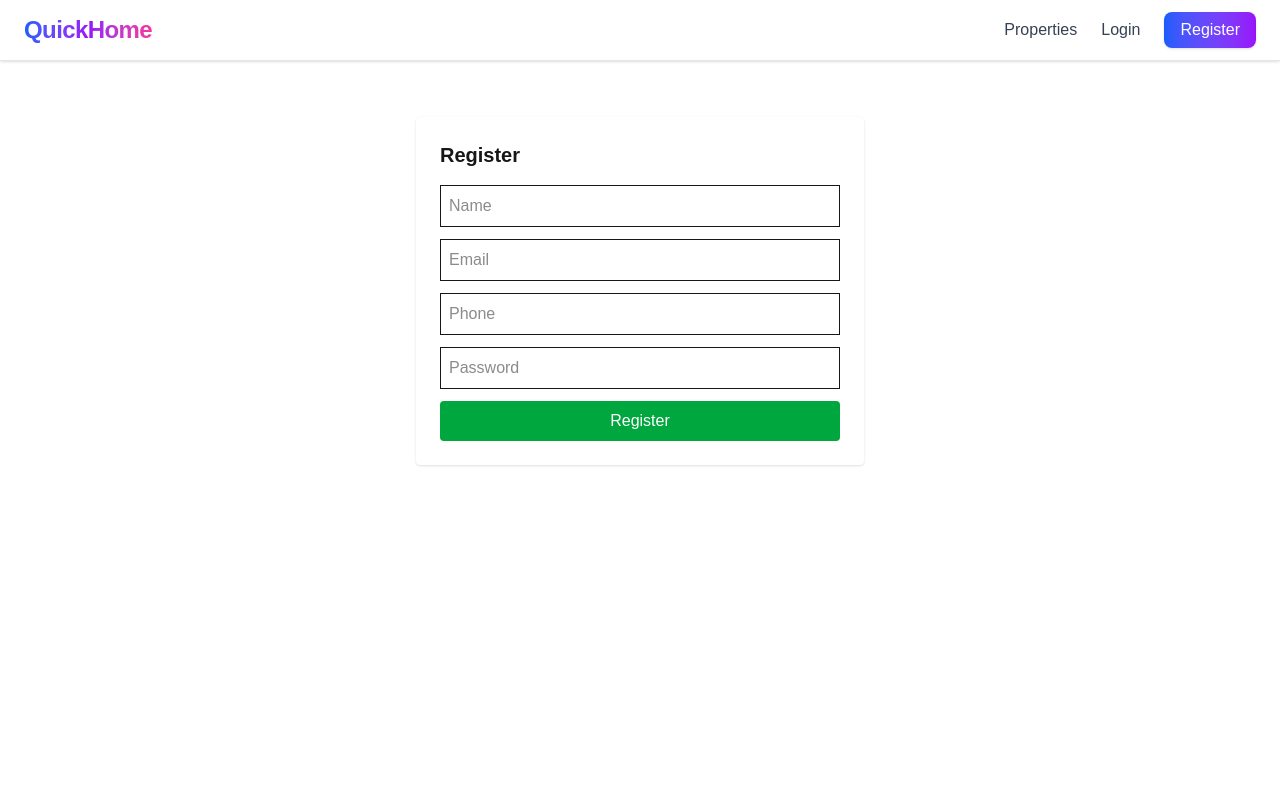
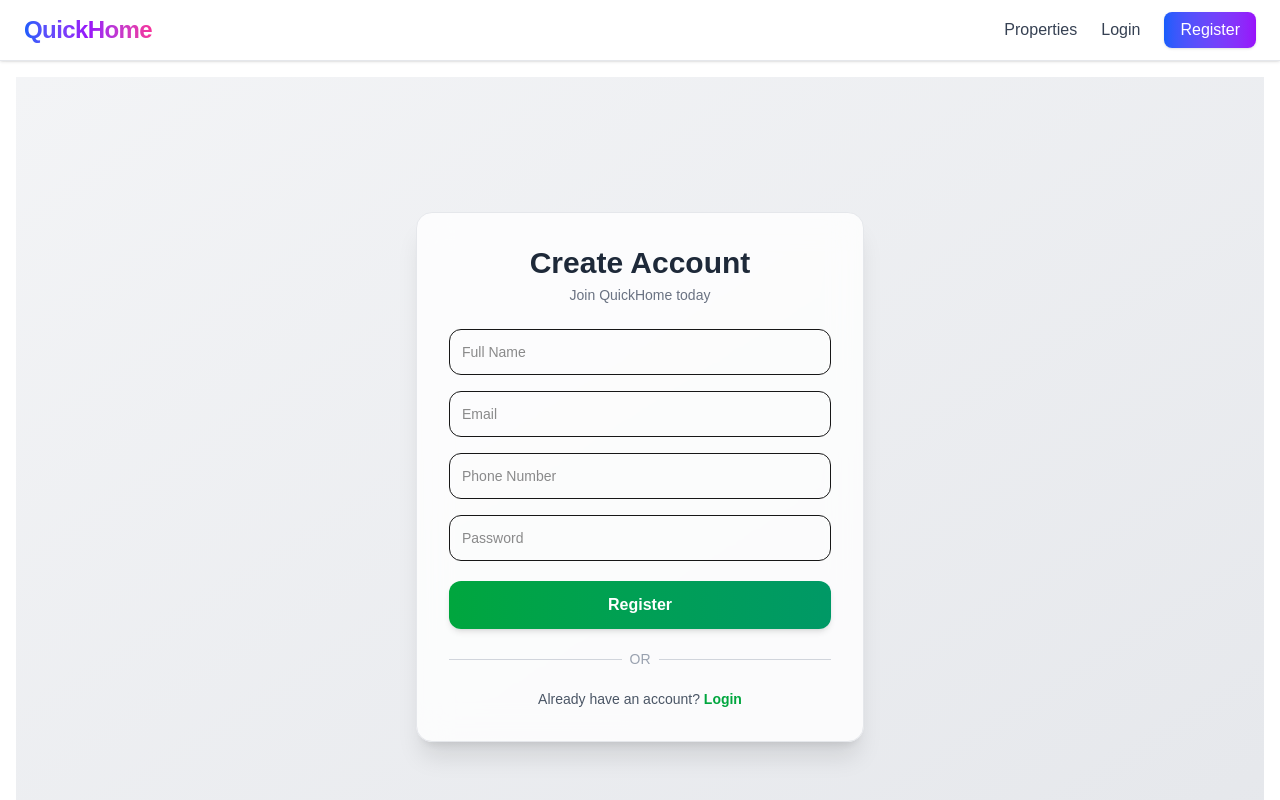
Before and after one commit to quickhome7070-create/quickhome, a Next.js app in the folder frontend/: page /register in a window 1280 px wide. Shown: the top 800 px of the page. Built offline with nearby package versions, Linux system fonts and the light colour scheme; no server answers.

Commit message:
default page

```diff
--- a/frontend/src/app/login/page.tsx
+++ b/frontend/src/app/login/page.tsx
@@ -5,7 +5,6 @@ import { useRouter } from "next/navigation";
 import { useAuth } from "@/src/context/AuthContext";
 import { API } from "@/src/lib/api";
 import Link from "next/link";
-
 
 export default function LoginPage() {
   const router = useRouter();
@@ -18,6 +17,7 @@ export default function LoginPage() {
   const handleLogin = async () => {
     setLoading(true);
 
+    try {
       const res = await fetch(API.login, {
         method: "POST",
         headers: { "Content-Type": "application/json" },
@@ -25,7 +25,6 @@ export default function LoginPage() {
       });
 
       const data = await res.json();
-    setLoading(false);
 
       if (res.ok) {
         login(data);
@@ -33,14 +32,30 @@ export default function LoginPage() {
       } else {
         alert(data.message || "Login failed");
       }
+    } catch (err) {
+      alert("Something went wrong");
+    }
+
+    setLoading(false);
   };
 
   return (
-    <div className="max-w-md mx-auto mt-10 bg-white p-6 shadow rounded">
-      <h2 className="text-xl font-bold mb-4">Login</h2>
+    <div className="min-h-screen flex items-center justify-center bg-gradient-to-br from-gray-100 to-gray-200 px-4">
 
+      <div className="w-full max-w-md bg-white/80 backdrop-blur-lg p-6 sm:p-8 rounded-2xl shadow-xl border border-gray-200">
+
+        {/* Title */}
+        <h2 className="text-2xl sm:text-3xl font-bold text-center text-gray-800">
+          Welcome
+        </h2>
+        <p className="text-center text-gray-500 text-sm mt-1">
+          Login to your account
+        </p>
+
+        {/* Inputs */}
+        <div className="mt-6 space-y-4">
           <input
-        className="w-full border p-2 mb-3"
+            className="w-full border rounded-xl p-3 text-sm focus:ring-2 focus:ring-blue-500 outline-none"
             placeholder="Email"
             value={email}
             onChange={(e) => setEmail(e.target.value)}
@@ -48,22 +63,39 @@ export default function LoginPage() {
 
           <input
             type="password"
-        className="w-full border p-2 mb-3"
+            className="w-full border rounded-xl p-3 text-sm focus:ring-2 focus:ring-blue-500 outline-none"
             placeholder="Password"
             value={password}
             onChange={(e) => setPassword(e.target.value)}
           />
+        </div>
 
+        {/* Button */}
         <button
           onClick={handleLogin}
-        className="w-full bg-blue-600 text-white p-2 rounded"
           disabled={loading}
+          className="w-full mt-5 bg-gradient-to-r from-blue-600 to-indigo-600 text-white py-3 rounded-xl font-semibold shadow-md hover:shadow-lg hover:scale-[1.02] transition disabled:opacity-70"
         >
           {loading ? "Logging in..." : "Login"}
         </button>
 
-      <div className="text-center pt-10 text-gray-700">
-      <Link href="/register">Register</Link>
+        {/* Divider */}
+        <div className="flex items-center gap-2 my-5">
+          <div className="flex-1 h-px bg-gray-300"></div>
+          <span className="text-gray-400 text-sm">OR</span>
+          <div className="flex-1 h-px bg-gray-300"></div>
+        </div>
+
+        {/* Register */}
+        <p className="text-center text-gray-600 text-sm">
+          Don’t have an account?{" "}
+          <Link
+            href="/register"
+            className="text-blue-600 font-semibold hover:underline"
+          >
+            Register
+          </Link>
+        </p>
       </div>
     </div>
   );
--- a/frontend/src/app/properties/page.tsx
+++ b/frontend/src/app/properties/page.tsx
@@ -2,7 +2,7 @@
 
 import Image from "next/image";
 import Link from "next/link";
-import { useState } from "react";
+import { useEffect, useState } from "react";
 
 export default function PropertiesPage() {
   const [properties, setProperties] = useState<any[]>([]);
@@ -38,6 +38,10 @@ export default function PropertiesPage() {
     setLoading(false);
   };
 
+  useEffect(() => {
+  loadProperties(); // load default properties
+}, []);
+
   return (
     <div className="min-h-screen bg-gradient-to-br from-gray-50 to-gray-100 p-4 sm:p-6">
 
@@ -55,7 +59,7 @@ export default function PropertiesPage() {
       <div className="max-w-7xl mx-auto bg-white/80 backdrop-blur-lg shadow-xl rounded-2xl p-4 sm:p-5 mb-6 border border-gray-200 grid grid-cols-1 sm:grid-cols-2 lg:grid-cols-6 gap-3">
 
         <input
-          placeholder="Search title..."
+          placeholder="Title"
           className="border rounded-lg p-2 text-sm focus:ring-2 focus:ring-black outline-none"
           value={search}
           onChange={(e) => setSearch(e.target.value)}
--- a/frontend/src/app/register/page.tsx
+++ b/frontend/src/app/register/page.tsx
@@ -3,7 +3,7 @@
 import { useState } from "react";
 import { useRouter } from "next/navigation";
 import { API } from "@/src/lib/api";
-
+import Link from "next/link";
 
 export default function RegisterPage() {
   const router = useRouter();
@@ -15,7 +15,12 @@ export default function RegisterPage() {
     phone: "",
   });
 
+  const [loading, setLoading] = useState(false);
+
   const handleRegister = async () => {
+    setLoading(true);
+
+    try {
       const res = await fetch(API.register, {
         method: "POST",
         headers: { "Content-Type": "application/json" },
@@ -26,35 +31,87 @@ export default function RegisterPage() {
       const data = await res.json();
 
       if (res.ok) {
-      alert("Registered successfully");
+        alert("Registered successfully 🎉");
         router.push("/login");
       } else {
         alert(data.message || "Registration failed");
       }
+    } catch (err) {
+      alert("Something went wrong");
+    }
+
+    setLoading(false);
   };
 
   return (
-    <div className="max-w-md mx-auto mt-10 bg-white p-6 shadow rounded">
-      <h2 className="text-xl font-bold mb-4">Register</h2>
+    <div className="min-h-screen flex items-center justify-center bg-gradient-to-br from-gray-100 to-gray-200 px-4">
 
-      <input className="w-full border p-2 mb-3" placeholder="Name"
-        onChange={(e) => setForm({ ...form, name: e.target.value })} />
+      <div className="w-full max-w-md bg-white/80 backdrop-blur-lg p-6 sm:p-8 rounded-2xl shadow-xl border border-gray-200">
 
-      <input className="w-full border p-2 mb-3" placeholder="Email"
-        onChange={(e) => setForm({ ...form, email: e.target.value })} />
+        {/* Title */}
+        <h2 className="text-2xl sm:text-3xl font-bold text-center text-gray-800">
+          Create Account
+        </h2>
+        <p className="text-center text-gray-500 text-sm mt-1">
+          Join QuickHome today
+        </p>
 
-      <input className="w-full border p-2 mb-3" placeholder="Phone"
-        onChange={(e) => setForm({ ...form, phone: e.target.value })} />
+        {/* Inputs */}
+        <div className="mt-6 space-y-4">
 
-      <input type="password" className="w-full border p-2 mb-3" placeholder="Password"
-        onChange={(e) => setForm({ ...form, password: e.target.value })} />
+          <input
+            className="w-full border rounded-xl p-3 text-sm focus:ring-2 focus:ring-green-500 outline-none"
+            placeholder="Full Name"
+            onChange={(e) => setForm({ ...form, name: e.target.value })}
+          />
 
+          <input
+            className="w-full border rounded-xl p-3 text-sm focus:ring-2 focus:ring-green-500 outline-none"
+            placeholder="Email"
+            onChange={(e) => setForm({ ...form, email: e.target.value })}
+          />
+
+          <input
+            className="w-full border rounded-xl p-3 text-sm focus:ring-2 focus:ring-green-500 outline-none"
+            placeholder="Phone Number"
+            onChange={(e) => setForm({ ...form, phone: e.target.value })}
+          />
+
+          <input
+            type="password"
+            className="w-full border rounded-xl p-3 text-sm focus:ring-2 focus:ring-green-500 outline-none"
+            placeholder="Password"
+            onChange={(e) => setForm({ ...form, password: e.target.value })}
+          />
+        </div>
+
+        {/* Button */}
         <button
           onClick={handleRegister}
-        className="w-full bg-green-600 text-white p-2 rounded"
+          disabled={loading}
+          className="w-full mt-5 bg-gradient-to-r from-green-600 to-emerald-600 text-white py-3 rounded-xl font-semibold shadow-md hover:shadow-lg hover:scale-[1.02] transition disabled:opacity-70"
         >
-        Register
+          {loading ? "Creating account..." : "Register"}
         </button>
+
+        {/* Divider */}
+        <div className="flex items-center gap-2 my-5">
+          <div className="flex-1 h-px bg-gray-300"></div>
+          <span className="text-gray-400 text-sm">OR</span>
+          <div className="flex-1 h-px bg-gray-300"></div>
+        </div>
+
+        {/* Login Link */}
+        <p className="text-center text-gray-600 text-sm">
+          Already have an account?{" "}
+          <Link
+            href="/login"
+            className="text-green-600 font-semibold hover:underline"
+          >
+            Login
+          </Link>
+        </p>
+      </div>
     </div>
   );
 }
```
Lines whose indentation alone changed are shown as unchanged.
